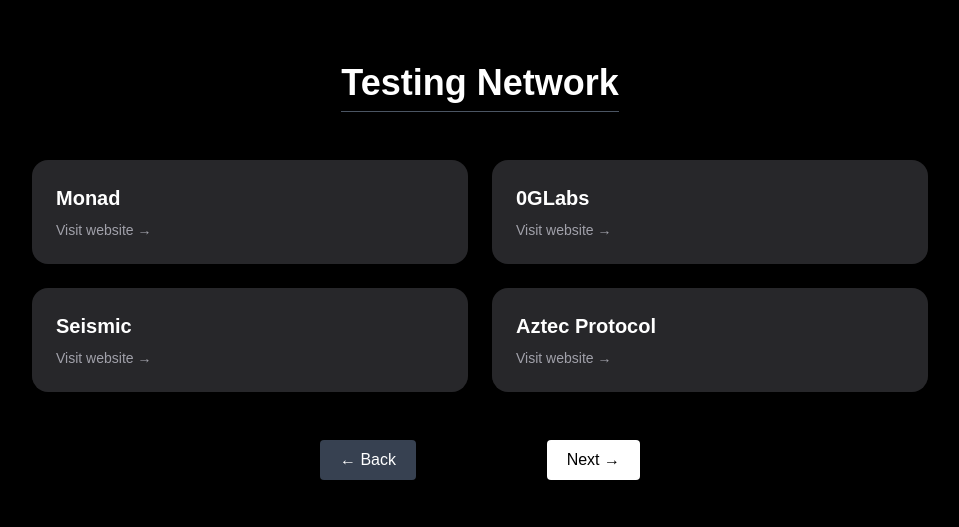
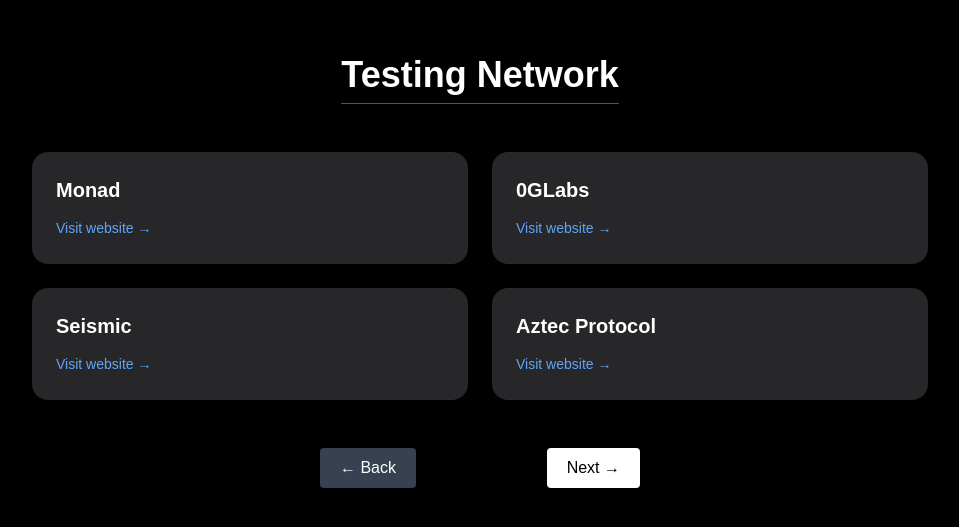
Before and after one commit to Heroness1/daycreed-inframe, a Next.js app: page /testing in a window 1280 px wide. Shown: the part 129-656 px from the top of the page, without its empty margins (160-1119 px from the left). Built offline with nearby package versions, Linux system fonts and the light colour scheme.

Commit message:
Update Card.js

```diff
--- a/components/Card.js
+++ b/components/Card.js
@@ -1,11 +1,21 @@
 import Link from 'next/link'
 
-export default function Card({ title, url }) {
+export default function Card({ title, link, website }) {
   return (
-    <Link href={url} target="_blank" rel="noopener noreferrer">
+    <Link href={link}>
       <div className="p-6 bg-zinc-800 hover:bg-zinc-700 transition rounded-2xl shadow-md cursor-pointer">
         <h2 className="text-xl font-semibold">{title}</h2>
-        <p className="text-sm mt-2 text-zinc-400">Visit website →</p>
+        <div className="mt-3">
+          <a
+            href={website}
+            target="_blank"
+            rel="noopener noreferrer"
+            onClick={(e) => e.stopPropagation()} // Supaya gak ikut klik kartu
+            className="text-sm text-blue-400 hover:underline"
+          >
+            Visit website →
+          </a>
+        </div>
       </div>
     </Link>
   )
```
